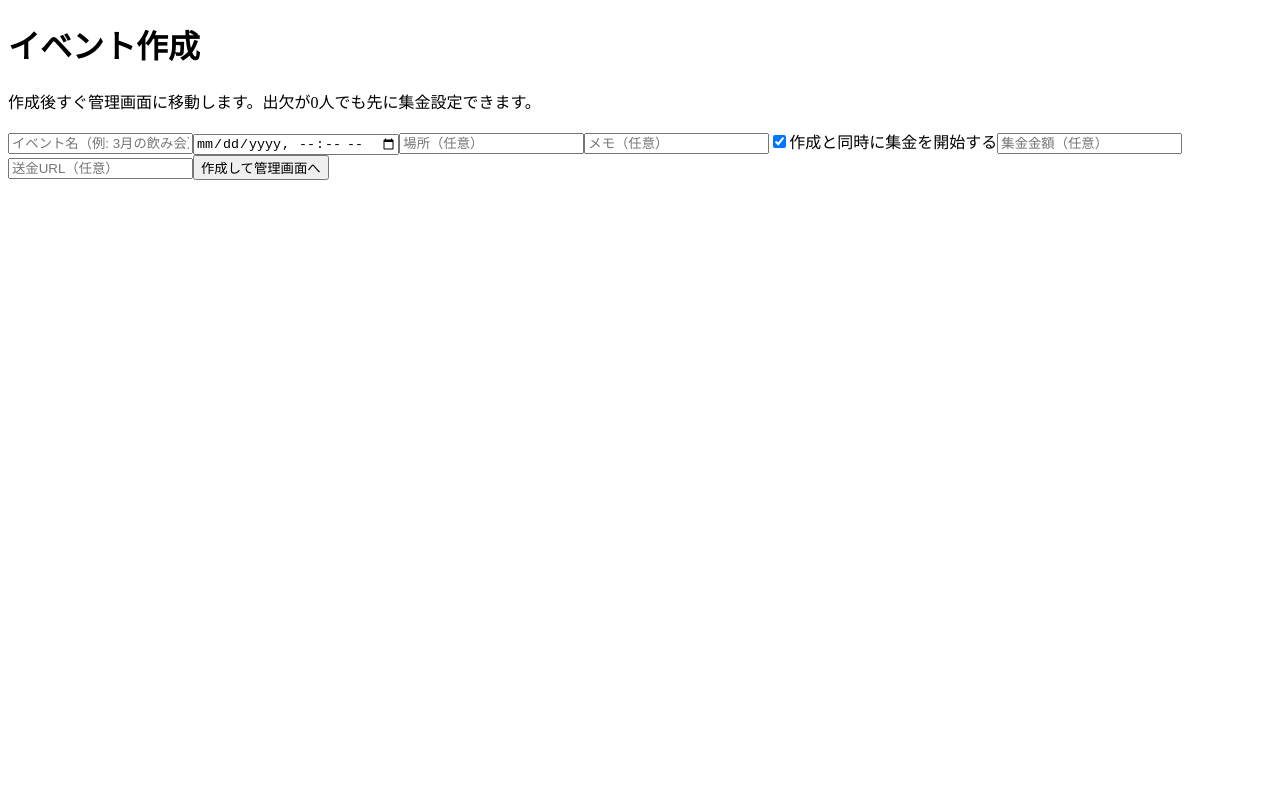
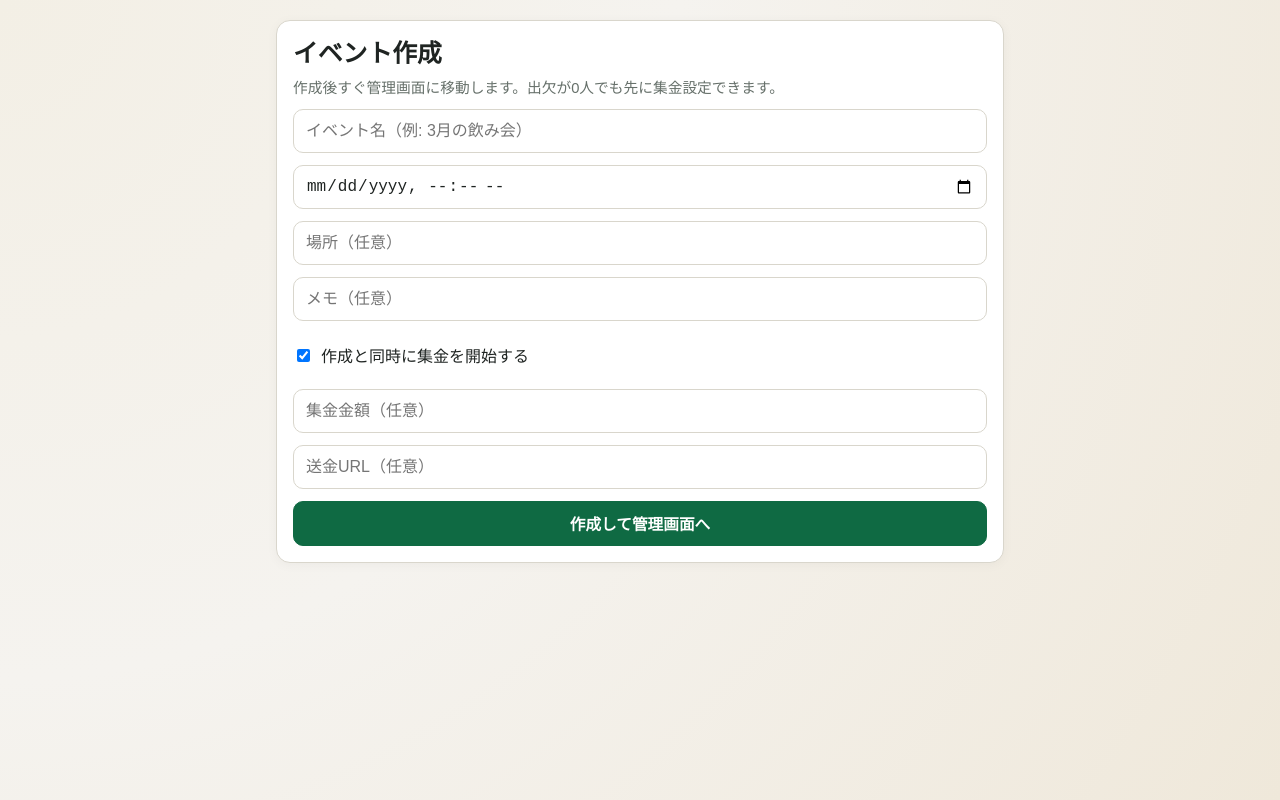
Before and after one commit to ske008/atsumeru, a Next.js app: page /event/new in a window 1280 px wide. Built offline with nearby package versions, Linux system fonts and the light colour scheme.

Commit message:
fix: restore missing Next.js root layout and config files

```diff
--- /dev/null
+++ b/app/globals.css
@@ -0,0 +1,221 @@
+:root {
+  --bg: #f5f3ef;
+  --bg-accent: radial-gradient(circle at 0% 0%, #f3efe5 0, #f5f3ef 45%, #efe8da 100%);
+  --card: #ffffff;
+  --text: #1f2422;
+  --muted: #66706a;
+  --border: #d9d6cc;
+  --primary: #0f6a43;
+  --primary-strong: #0b4f32;
+  --primary-soft: #e6f5ee;
+  --warn-soft: #fff3cd;
+  --danger-soft: #fde8e8;
+}
+
+* {
+  box-sizing: border-box;
+}
+
+html,
+body {
+  margin: 0;
+  padding: 0;
+}
+
+body {
+  font-family: "Noto Sans JP", "Hiragino Kaku Gothic ProN", "Yu Gothic", sans-serif;
+  color: var(--text);
+  background: var(--bg-accent);
+  min-height: 100vh;
+}
+
+a {
+  color: inherit;
+}
+
+.container {
+  max-width: 760px;
+  margin: 0 auto;
+  padding: 20px 16px 48px;
+}
+
+.stack {
+  display: grid;
+  gap: 12px;
+}
+
+.card {
+  background: var(--card);
+  border: 1px solid var(--border);
+  border-radius: 14px;
+  padding: 16px;
+  box-shadow: 0 2px 12px rgba(24, 31, 28, 0.04);
+}
+
+.h1 {
+  margin: 0;
+  font-size: 1.55rem;
+  line-height: 1.35;
+}
+
+.h2 {
+  margin: 0;
+  font-size: 1.1rem;
+  line-height: 1.45;
+}
+
+.hint {
+  margin: 6px 0 0;
+  color: var(--muted);
+  font-size: 0.92rem;
+}
+
+.notice {
+  background: var(--primary-soft);
+  border: 1px solid #b7e1cb;
+  border-radius: 10px;
+  padding: 10px 12px;
+  font-size: 0.92rem;
+}
+
+.input {
+  width: 100%;
+  min-height: 44px;
+  border: 1px solid var(--border);
+  border-radius: 10px;
+  padding: 10px 12px;
+  font-size: 1rem;
+  color: var(--text);
+  background: #fff;
+}
+
+.input[readonly] {
+  background: #faf9f6;
+}
+
+.row {
+  display: flex;
+  align-items: center;
+  gap: 8px;
+}
+
+.row-between {
+  display: flex;
+  align-items: center;
+  justify-content: space-between;
+  gap: 10px;
+}
+
+.grid3 {
+  display: grid;
+  grid-template-columns: repeat(3, minmax(0, 1fr));
+  gap: 8px;
+}
+
+.btn {
+  min-height: 44px;
+  border-radius: 10px;
+  border: 1px solid transparent;
+  padding: 10px 14px;
+  font-size: 0.98rem;
+  font-weight: 700;
+  cursor: pointer;
+}
+
+.btn:disabled {
+  opacity: 0.6;
+  cursor: not-allowed;
+}
+
+.btn-primary {
+  background: var(--primary);
+  border-color: var(--primary);
+  color: #fff;
+}
+
+.btn-primary:hover {
+  background: var(--primary-strong);
+  border-color: var(--primary-strong);
+}
+
+.btn-ghost {
+  background: #fff;
+  border-color: var(--border);
+  color: var(--text);
+}
+
+.btn-danger {
+  background: #fff;
+  border-color: #f5b9b9;
+  color: #9b1c1c;
+}
+
+.status {
+  margin: 0;
+  padding: 10px 12px;
+  border-radius: 10px;
+  font-size: 0.92rem;
+}
+
+.status-info {
+  background: #edf5ff;
+  border: 1px solid #c8ddf7;
+}
+
+.status-success {
+  background: var(--primary-soft);
+  border: 1px solid #b7e1cb;
+}
+
+.status-error {
+  background: var(--danger-soft);
+  border: 1px solid #f3b5b5;
+}
+
+.status-warn {
+  background: var(--warn-soft);
+  border: 1px solid #f2d58d;
+}
+
+.list {
+  display: grid;
+  gap: 8px;
+}
+
+.item {
+  border: 1px solid var(--border);
+  border-radius: 10px;
+  padding: 10px 12px;
+}
+
+.badge {
+  display: inline-flex;
+  align-items: center;
+  border-radius: 999px;
+  padding: 4px 10px;
+  font-size: 0.78rem;
+  font-weight: 700;
+  background: #f0f3ee;
+  color: #2f4d3f;
+}
+
+.section-title {
+  margin: 0;
+  font-size: 1rem;
+  font-weight: 700;
+}
+
+@media (max-width: 640px) {
+  .container {
+    padding: 14px 12px 32px;
+  }
+
+  .grid3 {
+    grid-template-columns: 1fr;
+  }
+
+  .row-between {
+    align-items: flex-start;
+    flex-direction: column;
+  }
+}
--- /dev/null
+++ b/app/layout.tsx
@@ -0,0 +1,15 @@
+import "./globals.css";
+import type { ReactNode } from "react";
+
+export const metadata = {
+  title: "Atsumeru",
+  description: "出欠と集金をシンプルに",
+};
+
+export default function RootLayout({ children }: { children: ReactNode }) {
+  return (
+    <html lang="ja">
+      <body>{children}</body>
+    </html>
+  );
+}
--- /dev/null
+++ b/lib/supabase.ts
@@ -0,0 +1,6 @@
+import { createClient } from "@supabase/supabase-js";
+
+const url = process.env.SUPABASE_URL || "";
+const serviceKey = process.env.SUPABASE_SERVICE_ROLE_KEY || "";
+
+export const supabaseAdmin = createClient(url, serviceKey, { auth: { persistSession: false } });
--- /dev/null
+++ b/next.config.mjs
@@ -0,0 +1,14 @@
+/** @type {import('next').NextConfig} */
+const nextConfig = {
+  async redirects() {
+    return [
+      {
+        source: "/index.html",
+        destination: "/",
+        permanent: true,
+      },
+    ];
+  },
+};
+
+export default nextConfig;
```
Also changed, not shown: tsconfig.json (added, +24 -0 lines).
